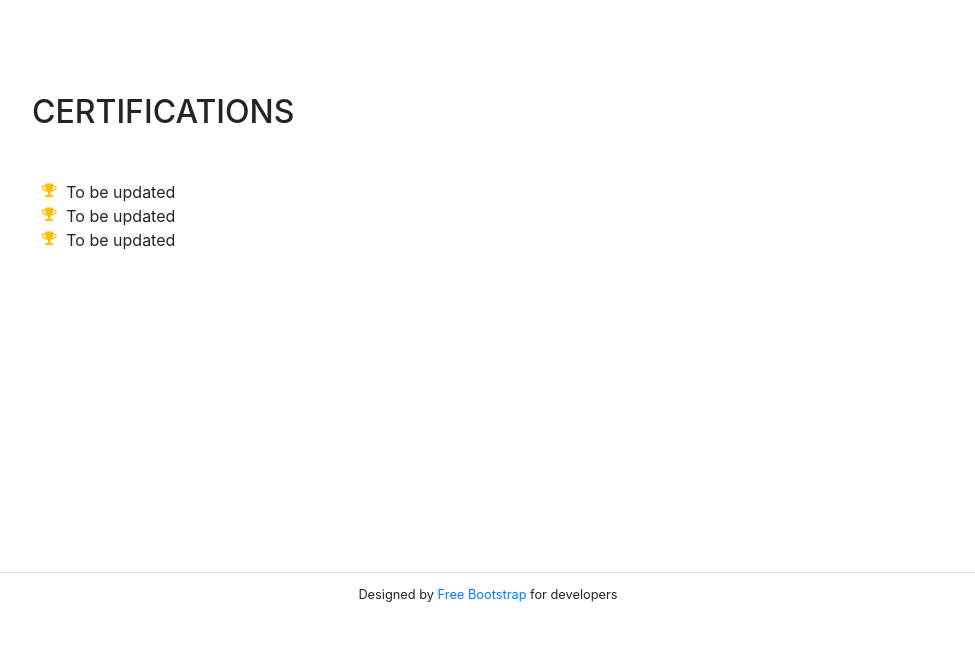
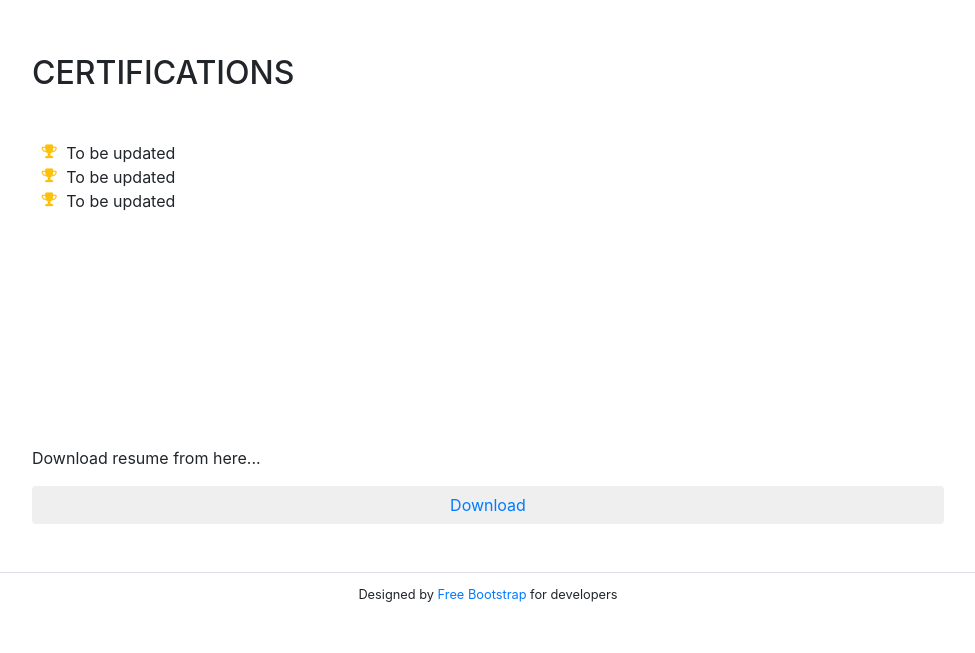
Before and after one commit to VishnuPrasad1998/VishnuPrasad1998.github.io, a website with bundled scripts: page index.html in a window 1280 px wide. Shown: the part 4227-4880 px from the top of the page, without its empty margins (288-1263 px from the left). Built offline with nearby package versions, Linux system fonts and the light colour scheme; a web font is replaced by a local one.

Commit message:
Update index.html

```diff
--- a/index.html
+++ b/index.html
@@ -22,7 +22,7 @@
 
     <!-- Custom styles for this template -->
     <link href="css/resume.min.css" rel="stylesheet">
-
+    <link rel="stylesheet" href="https://cdnjs.cloudflare.com/ajax/libs/font-awesome/4.7.0/css/font-awesome.min.css">
   </head>
 
   <body id="page-top">
@@ -248,6 +248,8 @@
 
           </ul>
         </div>
+	      <p>Download resume from here...</p>
+      <button class="btn"> <a href="/resume" download>Download</a></button>
       </section>
 
     </div>
```
